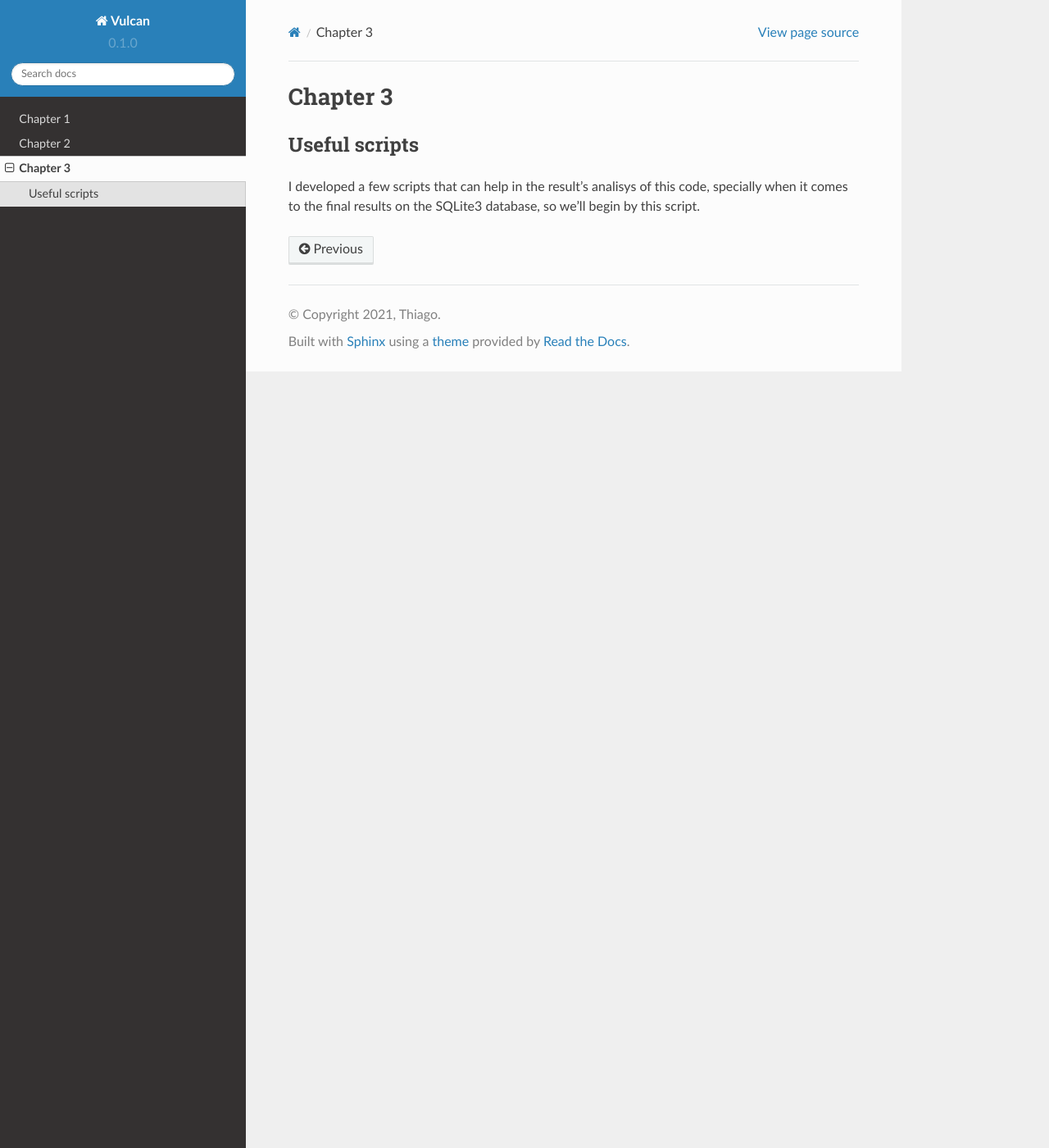
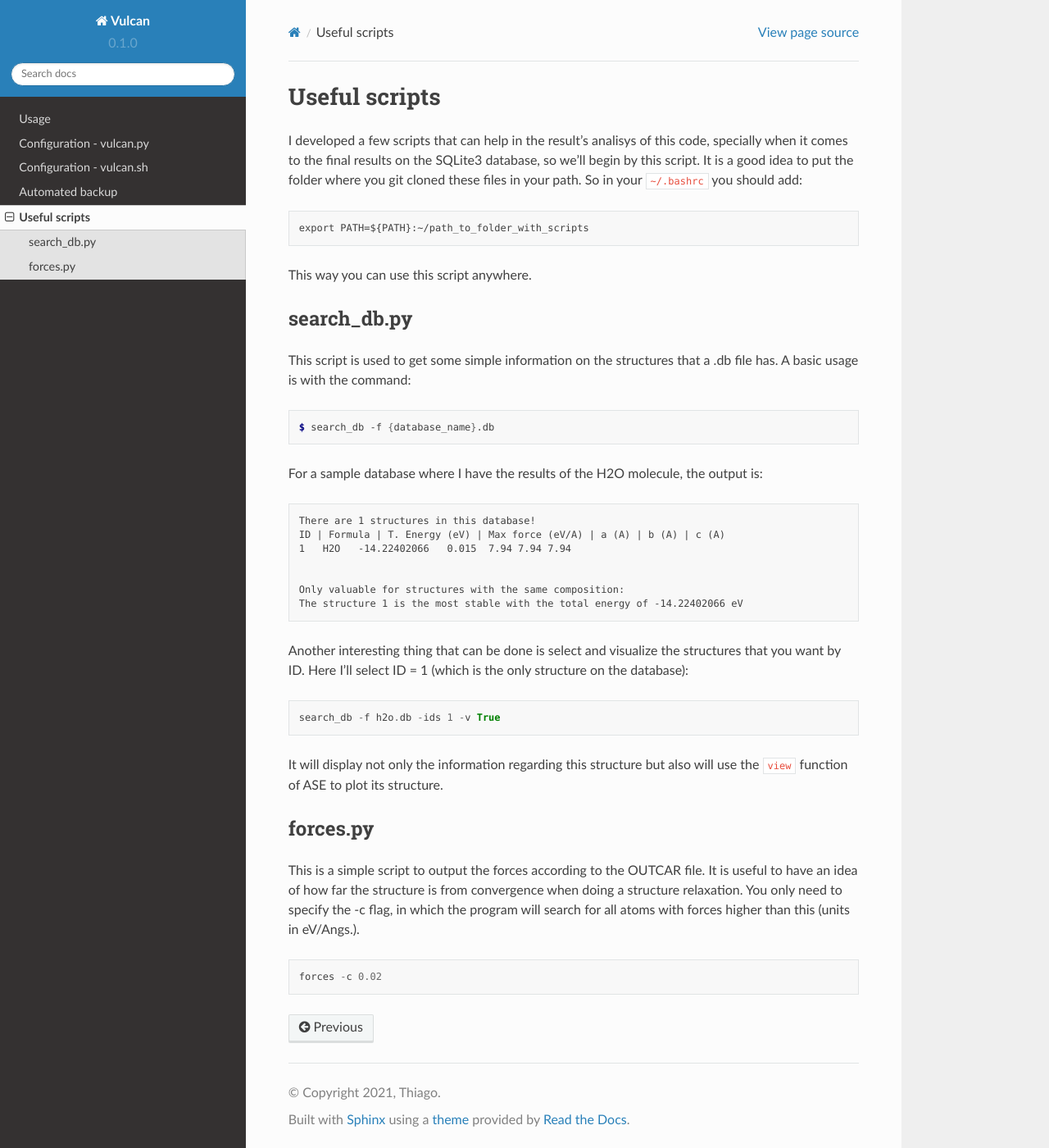
Before and after one commit to DoriniTT/Vulcan, a Sphinx documentation site: the page built from docs/source/useful_scripts.rst, in a window 1280 px wide and 1400 px high. Shown: the whole window at 82% size. Built offline with Sphinx 7.4.7 and the Read the Docs theme 2.0.0, drawn with Linux system fonts in a browser that asks for light colours.

Commit message:
update scripts

```diff
--- a/docs/source/configuration.rst
+++ b/docs/source/configuration.rst
@@ -1,7 +1,3 @@
-*********
-Chapter 2
-*********
-
 .. _configuration1:
 
 Configuration - vulcan.py
--- a/docs/source/usage.rst
+++ b/docs/source/usage.rst
@@ -1,7 +1,3 @@
-*********
-Chapter 1
-*********
-
 .. _usage:
 
 Usage
--- a/docs/source/useful_scripts.rst
+++ b/docs/source/useful_scripts.rst
@@ -1,10 +1,57 @@
-*********
-Chapter 3
-*********
-
 .. _useful_scripts:
 
 Useful scripts
 ==============
 
 I developed a few scripts that can help in the result's analisys of this code, specially when it comes to the final results on the SQLite3 database, so we'll begin by this script.
+It is a good idea to put the folder where you git cloned these files in your path. So in your ``~/.bashrc`` you should add:
+
+::
+
+    export PATH=${PATH}:~/path_to_folder_with_scripts
+
+This way you can use this script anywhere.
+
+.. _search_db:
+
+search_db.py
+------------
+
+This script is used to get some simple information on the structures that a .db file has.
+A basic usage is with the command:
+
+.. code-block:: console
+
+    $ search_db -f {database_name}.db
+
+For a sample database where I have the results of the H2O molecule, the output is:
+
+::
+
+    There are 1 structures in this database!
+    ID | Formula | T. Energy (eV) | Max force (eV/A) | a (A) | b (A) | c (A)
+    1   H2O   -14.22402066   0.015  7.94 7.94 7.94
+
+
+    Only valuable for structures with the same composition:
+    The structure 1 is the most stable with the total energy of -14.22402066 eV
+
+Another interesting thing that can be done is select and visualize the structures that you want by ID. Here I'll select ID = 1 (which is the only structure on the database):
+
+::
+
+    search_db -f h2o.db -ids 1 -v True
+
+It will display not only the information regarding this structure but also will use the ``view`` function of ASE to plot its structure.
+
+.. _forces:
+
+forces.py
+---------
+
+This is a simple script to output the forces according to the OUTCAR file. It is useful to have an idea of how far the structure is from convergence when doing a structure relaxation.
+You only need to specify the -c flag, in which the program will search for all atoms with forces higher than this (units in eV/Angs.).
+
+::
+
+    forces -c 0.02
```
